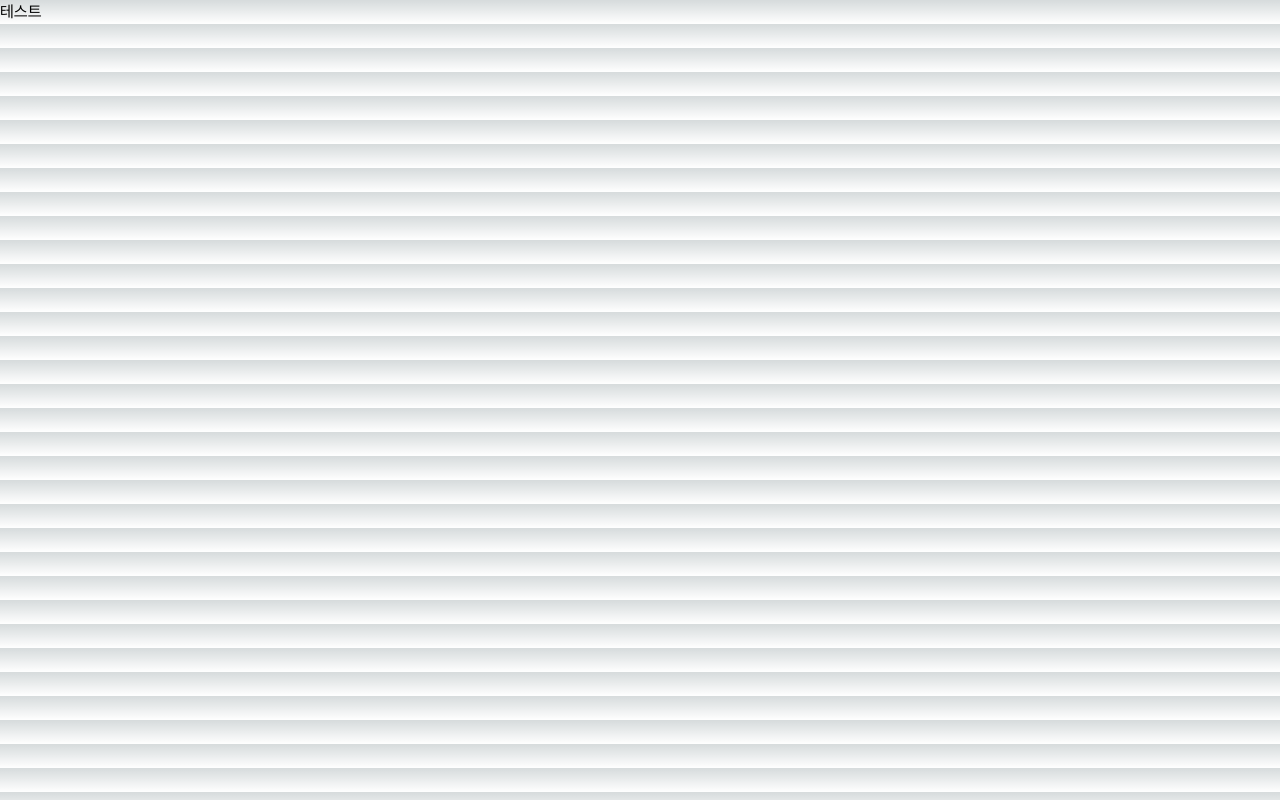
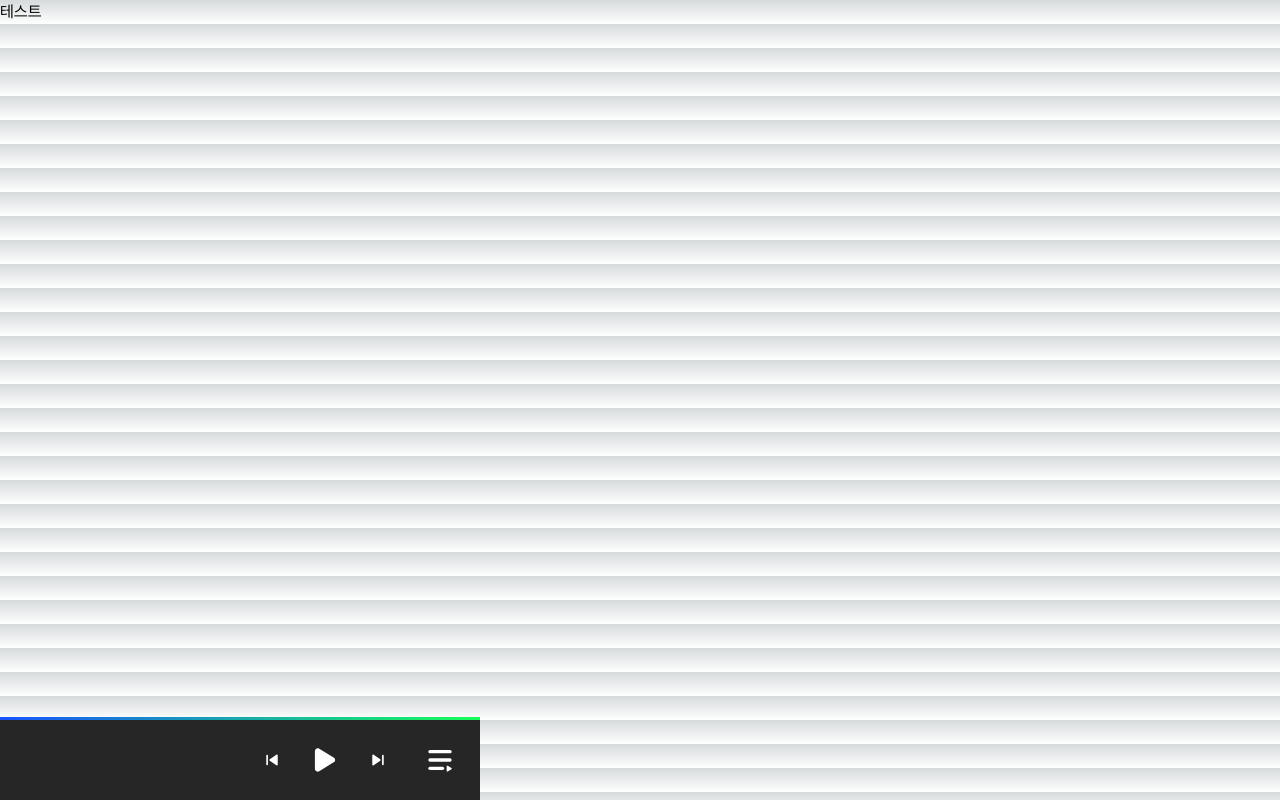
Before and after one commit to EmoHiphopSeason2/mz2mo-client, a Next.js app: page /test in a window 1280 px wide. Built offline with nearby package versions, Linux system fonts and the light colour scheme.

Commit message:
feat: 노래 정지 시 애니메이션 정지 기능 구현

```diff
--- a/src/components/bottom-player/BottomMusicPlayer.module.css
+++ b/src/components/bottom-player/BottomMusicPlayer.module.css
@@ -15,6 +15,10 @@
     overflow: hidden;
 }
 
+.isStopped {
+    animation-play-state: paused
+}
+
 @keyframes scrolling-left {
   0% {
     transform: translateX(var(--titleBox-width));
--- a/src/components/bottom-player/BottomMusicPlayer.tsx
+++ b/src/components/bottom-player/BottomMusicPlayer.tsx
@@ -78,7 +78,6 @@ const BottomMusicPlayer = () => {
 
   return (
     <>
-      {playerInstance ? (
       <section className="flex flex-col w-[100%] min-w-[360px] max-w-[480px] mx-auto fixed bottom-0 z-musicPlayer">
         <progress
           ref={progressRef}
@@ -87,15 +86,18 @@ const BottomMusicPlayer = () => {
           className={clsx(styles.progress, 'w-[100%] h-[3px] rotate-180')}
           onClick={handleCurrentDuration}
         />
-          <div className="bg-gray-900 py-4 px-5 flex gap-[17px] items-center">
+        <div className="bg-gray-900 py-4 px-5 flex gap-[17px] h-20 items-center">
           <div
             className="flex flex-col mr-auto overflow-hidden flex-1"
             ref={titleBoxRef}
           >
+            {playerInstance ? (
+              <>
                 <h4
                   style={titleBoxStyle}
                   className={clsx(
                     isOverflow('songTitle') && styles.longText,
+                    !isPlaying && styles.isStopped,
                     'text-white text-clip whitespace-nowrap w-fit',
                   )}
                 >
@@ -105,11 +107,14 @@ const BottomMusicPlayer = () => {
                   style={titleBoxStyle}
                   className={clsx(
                     isOverflow('singerName') && styles.longText,
+                    !isPlaying && styles.isStopped,
                     'text-body3 text-white text-clip whitespace-nowrap w-fit',
                   )}
                 >
                   NewJeans
                 </p>
+              </>
+            ) : null}
           </div>
           <div className="flex gap-8 items-center">
             <div className="flex gap-[23px] items-center">
@@ -140,7 +145,6 @@ const BottomMusicPlayer = () => {
           </div>
         </div>
       </section>
-      ) : null}
       <YoutubePlayer />
     </>
   );
--- a/src/stores/youtube-controller/stores.ts
+++ b/src/stores/youtube-controller/stores.ts
@@ -4,7 +4,7 @@ import { YoutubeControllerType } from '@/types/atom';
 
 const youtubeControllerAtom = atom<YoutubeControllerType>({
   playerInstance: null,
-  playList: [],
+  playList: ['_G6kcpRxaio'],
   currentDuration: 0,
   currentPlayingIndex: 0,
   loopState: 'all',
```
Lines whose indentation alone changed are shown as unchanged.
